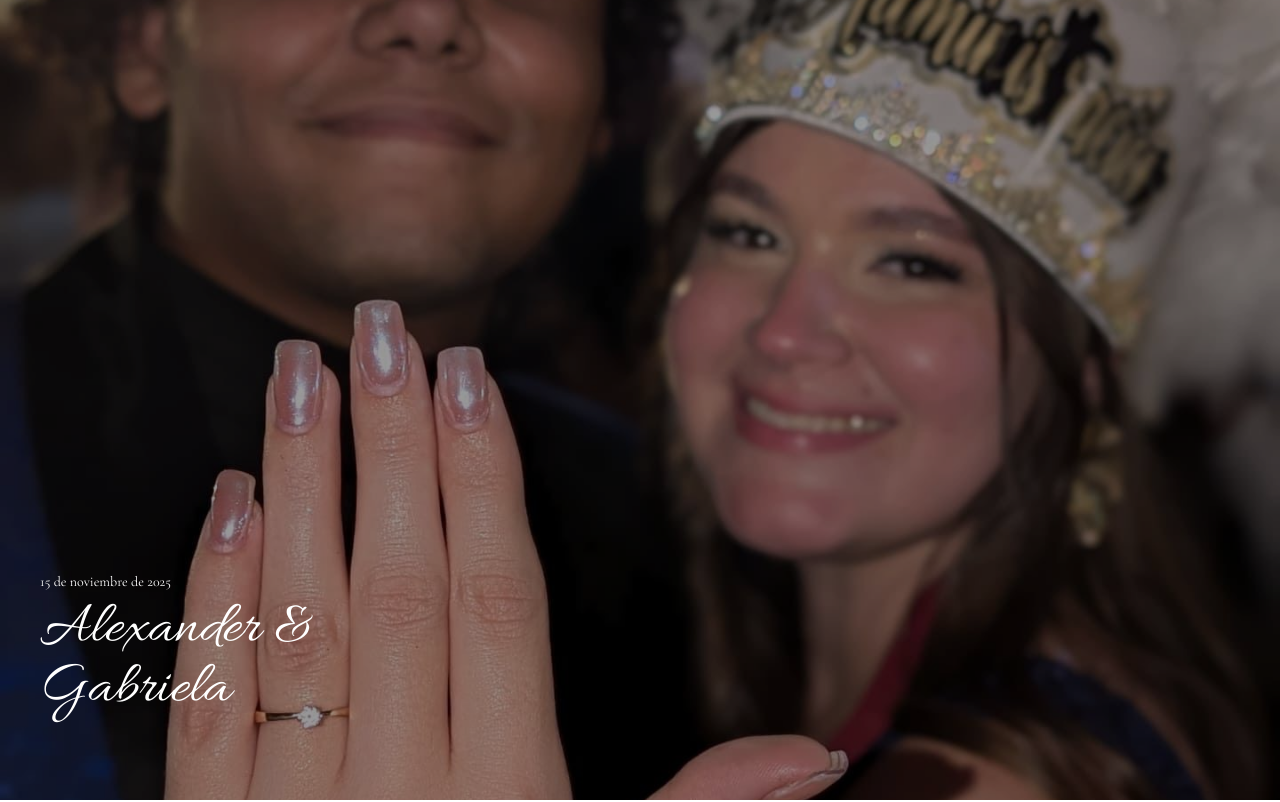
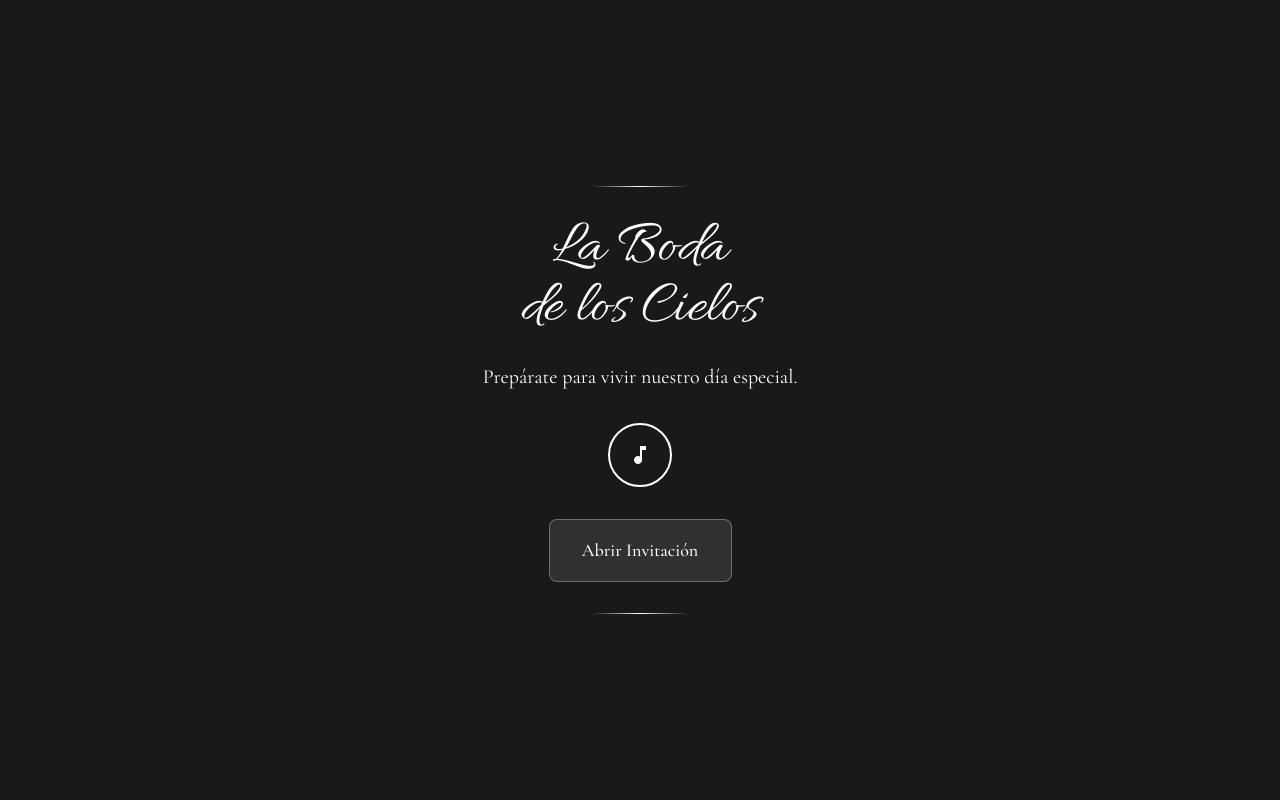
Before and after one commit to Gsosa2703/wedding-invite, a Next.js app: page / in a window 1280 px wide. Shown: the top 802 px of the page. Built offline with nearby package versions, Linux system fonts and the light colour scheme.

Commit message:
welcome audio

```diff
--- a/app/page.tsx
+++ b/app/page.tsx
@@ -2,7 +2,7 @@
 
 import { useState, useEffect, useRef } from 'react'
 import Image from 'next/image'
-import { motion, Variant, VariantLabels, Variants } from 'framer-motion'
+import { motion, Variants } from 'framer-motion'
 import emailjs from '@emailjs/browser'
 
 // Animation variants
@@ -71,6 +71,8 @@ export default function WeddingInvitation() {
   const [isSubmitting, setIsSubmitting] = useState(false)
   const [submitStatus, setSubmitStatus] = useState<'idle' | 'success' | 'error'>('idle')
   const [showConfirmationModal, setShowConfirmationModal] = useState(false)
+  const [showWelcomePopup, setShowWelcomePopup] = useState(true)
+  const [pageReady, setPageReady] = useState(false)
 
   // Carousel state
   const [currentImageIndex, setCurrentImageIndex] = useState(1) // Start with middle image
@@ -178,23 +180,113 @@ export default function WeddingInvitation() {
   const audioRef = useRef<HTMLAudioElement>(null);
   const [hasPlayed, setHasPlayed] = useState(false);
 
-  useEffect(() => {
-    const handleScroll = () => {
-      if (!hasPlayed && audioRef.current) {
-        audioRef.current.play().catch((err: any) => {
-          console.error('Autoplay failed:', err);
-        });
-        setHasPlayed(true);
-        window.removeEventListener('scroll', handleScroll);
-      }
-    };
+  const handleWelcomeClick = () => {
+    // Play audio when user clicks the welcome popup
+    if (audioRef.current && !hasPlayed) {
+      audioRef.current.play().catch((err: any) => {
+        console.error('Audio play failed:', err);
+      });
+      setHasPlayed(true);
+    }
 
-    window.addEventListener('scroll', handleScroll);
-    return () => window.removeEventListener('scroll', handleScroll);
-  }, [hasPlayed]);
+    // Close welcome popup and show main content
+    setShowWelcomePopup(false);
+    setTimeout(() => {
+      setPageReady(true);
+    }, 500); // Small delay for smooth transition
+  };
 
   return (
     <div className="min-h-screen bg-white relative">
+      {/* Welcome Popup */}
+      {showWelcomePopup && (
+        <motion.div
+          className="fixed inset-0 bg-black bg-opacity-90 flex items-center justify-center z-50 cursor-pointer"
+          initial={{ opacity: 0 }}
+          animate={{ opacity: 1 }}
+          exit={{ opacity: 0 }}
+          onClick={handleWelcomeClick}
+        >
+          <motion.div
+            className="text-center max-w-md mx-4"
+            initial={{ scale: 0.8, opacity: 0, y: 50 }}
+            animate={{ scale: 1, opacity: 1, y: 0 }}
+            transition={{ duration: 0.8, ease: "easeOut" }}
+            onClick={(e) => e.stopPropagation()}
+          >
+            {/* Elegant decorative element */}
+            <motion.div
+              className="w-24 h-px bg-gradient-to-r from-transparent via-white to-transparent mx-auto mb-8"
+              initial={{ scaleX: 0 }}
+              animate={{ scaleX: 1 }}
+              transition={{ duration: 1, delay: 0.5 }}
+            />
+
+            {/* Main invitation text */}
+            <motion.h1
+              className="font-allura text-5xl md:text-6xl text-white mb-6 leading-tight"
+              initial={{ opacity: 0, y: 20 }}
+              animate={{ opacity: 1, y: 0 }}
+              transition={{ duration: 0.8, delay: 0.3 }}
+            >
+              La Boda <br /> de los Cielos
+            </motion.h1>
+
+            <motion.p
+              className="font-cormorant text-white text-lg md:text-xl mb-8 leading-relaxed opacity-90 text-center"
+              initial={{ opacity: 0, y: 20 }}
+              animate={{ opacity: 1, y: 0 }}
+              transition={{ duration: 0.8, delay: 0.6 }}
+            >
+              Prepárate para vivir nuestro día especial.<br/>
+            </motion.p>
+
+            {/* Decorative ornament */}
+            <motion.div
+              className="flex justify-center mb-8"
+              initial={{ opacity: 0, scale: 0 }}
+              animate={{ opacity: 1, scale: 1 }}
+              transition={{ duration: 0.6, delay: 0.8 }}
+            >
+              <div className="w-16 h-16 border-2 border-white rounded-full flex items-center justify-center">
+                <svg width="24" height="24" fill="white" viewBox="0 0 24 24">
+                  <path d="M12 3v10.55c-.59-.34-1.27-.55-2-.55-2.21 0-4 1.79-4 4s1.79 4 4 4 4-1.79 4-4V7h4V3h-6z"/>
+                </svg>
+              </div>
+            </motion.div>
+
+            {/* Call to action */}
+            <motion.div
+              className="inline-block bg-white bg-opacity-10 backdrop-blur-sm border border-white border-opacity-30 rounded-lg px-8 py-4 cursor-pointer hover:bg-opacity-20 transition-all duration-300"
+              initial={{ opacity: 0, y: 20 }}
+              animate={{ opacity: 1, y: 0 }}
+              transition={{ duration: 0.8, delay: 1 }}
+              whileHover={{ scale: 1.05 }}
+              whileTap={{ scale: 0.95 }}
+              onClick={handleWelcomeClick}
+            >
+              <span className="font-cormorant text-white text-lg font-medium">
+                Abrir Invitación
+              </span>
+            </motion.div>
+
+            <motion.div
+              className="w-24 h-px bg-gradient-to-r from-transparent via-white to-transparent mx-auto mt-8"
+              initial={{ scaleX: 0 }}
+              animate={{ scaleX: 1 }}
+              transition={{ duration: 1, delay: 1.2 }}
+            />
+          </motion.div>
+        </motion.div>
+      )}
+
+      {/* Main Content */}
+      {pageReady && (
+        <motion.div
+          initial={{ opacity: 0 }}
+          animate={{ opacity: 1 }}
+          transition={{ duration: 1 }}
+        >
       {/* Hero Section */}
       <div className="relative h-screen overflow-hidden">
         <motion.div
@@ -882,6 +974,8 @@ export default function WeddingInvitation() {
           </motion.div>
         </motion.div>
       )}
+        </motion.div>
+      )}
     </div>
   )
 }
```
Also changed, not shown: 1 other file (tests, documents, lock files or other folders).
